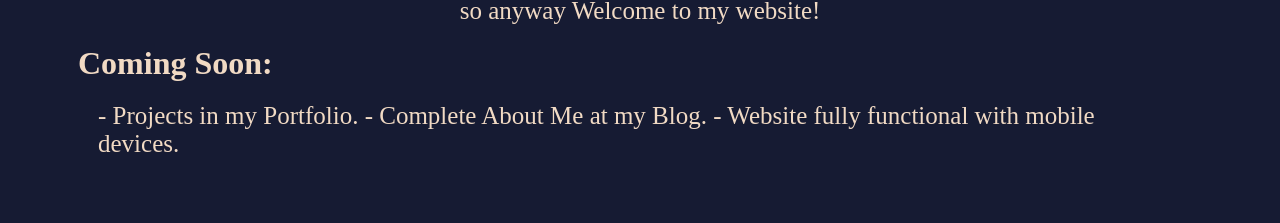
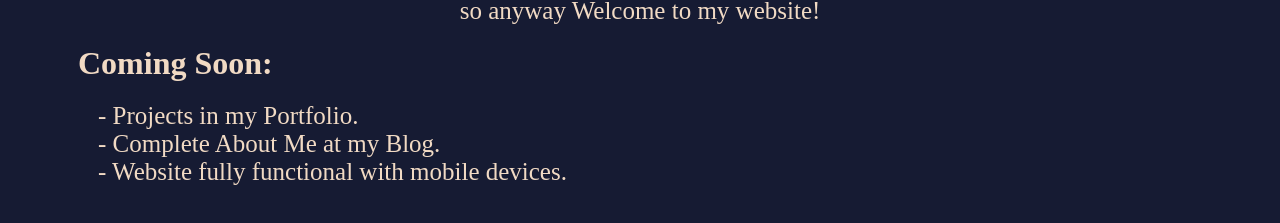
Before and after one commit to thalfor/websiteFrontend, a React (Vite) app: page / in a window 1280 px wide. Shown: the part 471-694 px from the top of the page. Built offline with nearby package versions, Linux system fonts and the light colour scheme; a web font is replaced by a local one.

Commit message:
updating home

```diff
--- a/src/pages/homeEng/index.jsx
+++ b/src/pages/homeEng/index.jsx
@@ -14,12 +14,12 @@ export function HomeEng(){
       <p>
         so anyway Welcome to my website!
       </p>
+        <h1>Coming Soon:</h1>
       <div className='comingSoon'>
-        <h1>Coming Soon:</h1>
         <p>
-          - Projects in my Portfolio.
-          - Complete About Me at my Blog.
-          - Website fully functional with mobile devices.
+          - Projects in my Portfolio.<br />
+          - Complete About Me at my Blog.<br />
+          - Website fully functional with mobile devices.<br />
         </p>
       </div>
     </Container>
--- a/src/pages/homeEng/styles.js
+++ b/src/pages/homeEng/styles.js
@@ -38,6 +38,13 @@ export const Container = styled.div`
 
     padding: 2rem;
   }
+
+  p:last-child{
+    display: flex;
+    justify-content: left;
+    align-items: left;
+  }
+
 
   `;
 //
```
